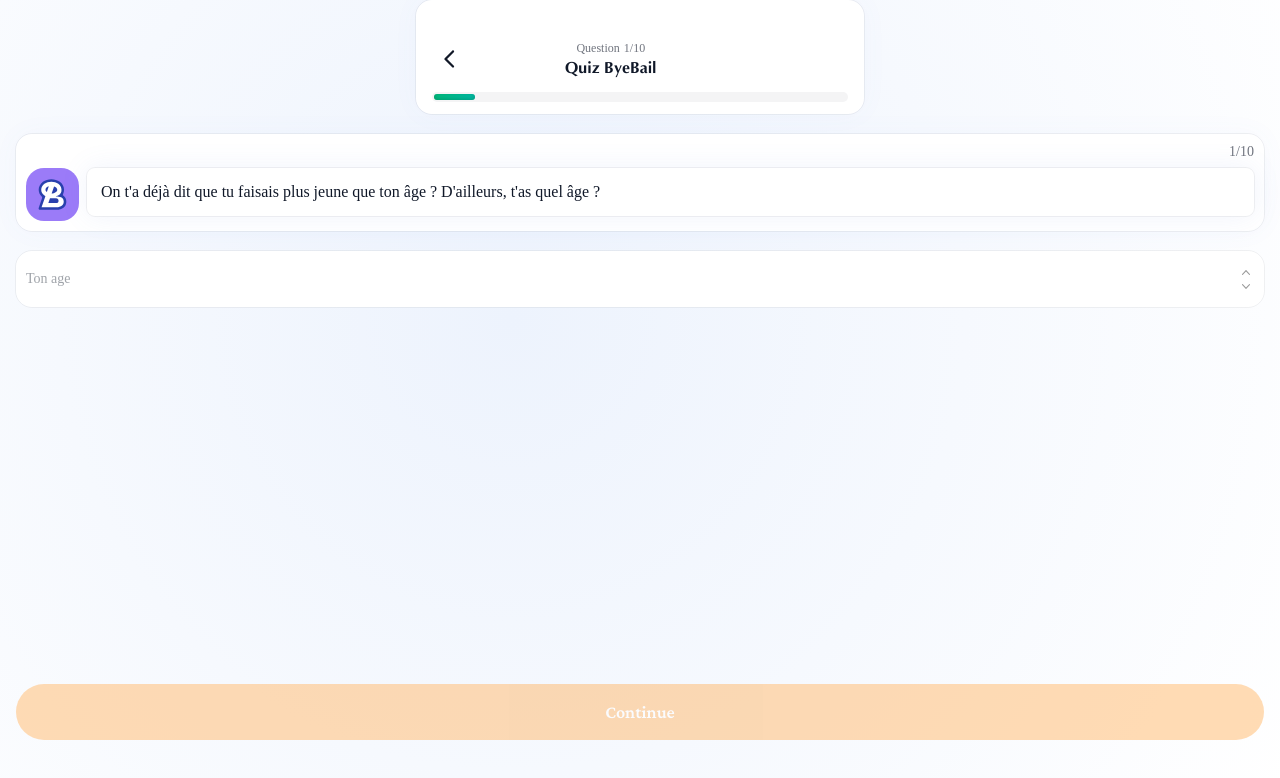
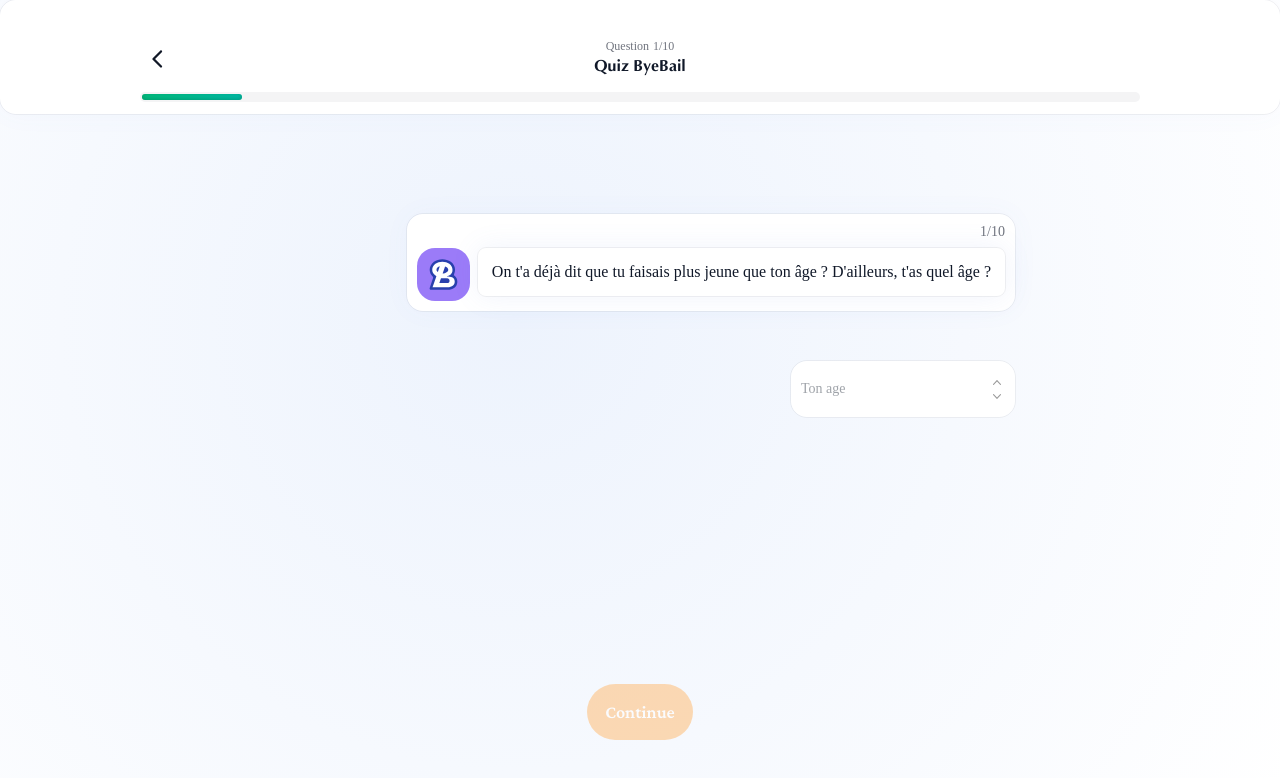
Before and after one commit to CLEMENT-R-DEV/ByeBail-Quizz, a Next.js app: page /quiz/1 in a window 1280 px wide. Shown: the top 778 px of the page. Built offline with nearby package versions, Linux system fonts and the light colour scheme.

Commit message:
feat: header desktop

```diff
--- a/app/quiz/[id]/page.tsx
+++ b/app/quiz/[id]/page.tsx
@@ -131,9 +131,11 @@
     <div className="min-h-screen flex flex-col">
       <QuizHeader currentQuestion={questionId} />
 
-      <main className="flex-1 flex flex-col mx-4 pt-5">
+      <main className="flex-1 flex flex-col mx-4 pt-5 lg:items-center lg:pt-[100px]">
+        {/* Conteneur question + input */}
+        <div className="lg:w-[750px] lg:flex lg:flex-col lg:items-end lg:gap-[50px]">
           {/* Question bubble */}
-        <div className="mb-5">
+          <div className="mb-5 lg:mb-0">
             <QuestionBubble
               questionNumber={questionId}
               text={question.text}
@@ -143,7 +145,8 @@
           </div>
 
           {/* Input field */}
-        <div className="mb-8">{renderInput()}</div>
+          <div className="mb-8 lg:mb-0">{renderInput()}</div>
+        </div>
 
         {/* Spacer pour pousser le bouton vers le bas */}
         <div className="flex-1"></div>
--- a/components/quiz/QuizHeader.tsx
+++ b/components/quiz/QuizHeader.tsx
@@ -22,14 +22,14 @@
   const progressPercentage = (currentQuestion / TOTAL_QUESTIONS) * 100;
 
   return (
-    <header className="w-full max-w-md mx-auto px-4 pt-10 pb-3 bg-white rounded-2xl shadow-[0px_0px_27.5px_0px_rgba(104,137,228,0.04)] outline outline-[0.80px] outline-offset-[-0.80px] outline-black/5 flex flex-col justify-start items-start gap-5">
+    <header className="w-full max-w-md lg:max-w-none mx-auto px-4 pt-10 pb-3 lg:w-full lg:px-[140px] lg:pt-[40px] lg:pb-[12px] bg-white rounded-2xl shadow-[0px_0px_27.5px_0px_rgba(104,137,228,0.04)] outline outline-[0.80px] outline-offset-[-0.80px] outline-black/5 flex flex-col justify-start items-start gap-5">
       <div className="w-full flex flex-col justify-start items-start gap-5">
         {/* Top section avec chevron, question count et titre */}
-        <div className="self-stretch h-8 relative inline-flex justify-between items-center">
+        <div className="self-stretch h-8 relative inline-flex justify-between lg:justify-center items-center">
           {/* Bouton retour */}
           <button
             onClick={handleBack}
-            className="w-6 h-6 relative overflow-hidden"
+            className="w-6 h-6 relative overflow-hidden lg:absolute lg:left-0"
             aria-label="Retour"
           >
             <Image
@@ -42,7 +42,7 @@
           </button>
 
           {/* Section centrale avec Question count et titre */}
-          <div className="left-[133px] top-0 absolute inline-flex flex-col justify-start items-center gap-1">
+          <div className="left-[133px] top-0 absolute lg:static lg:mx-auto inline-flex flex-col justify-start items-center gap-1">
             <div className="inline-flex justify-start items-center gap-1">
               <div className="text-center justify-center text-gray-900/60 text-xs font-medium font-['Satoshi'] leading-4">
                 Question{' '}
```
Lines whose indentation alone changed are shown as unchanged.
